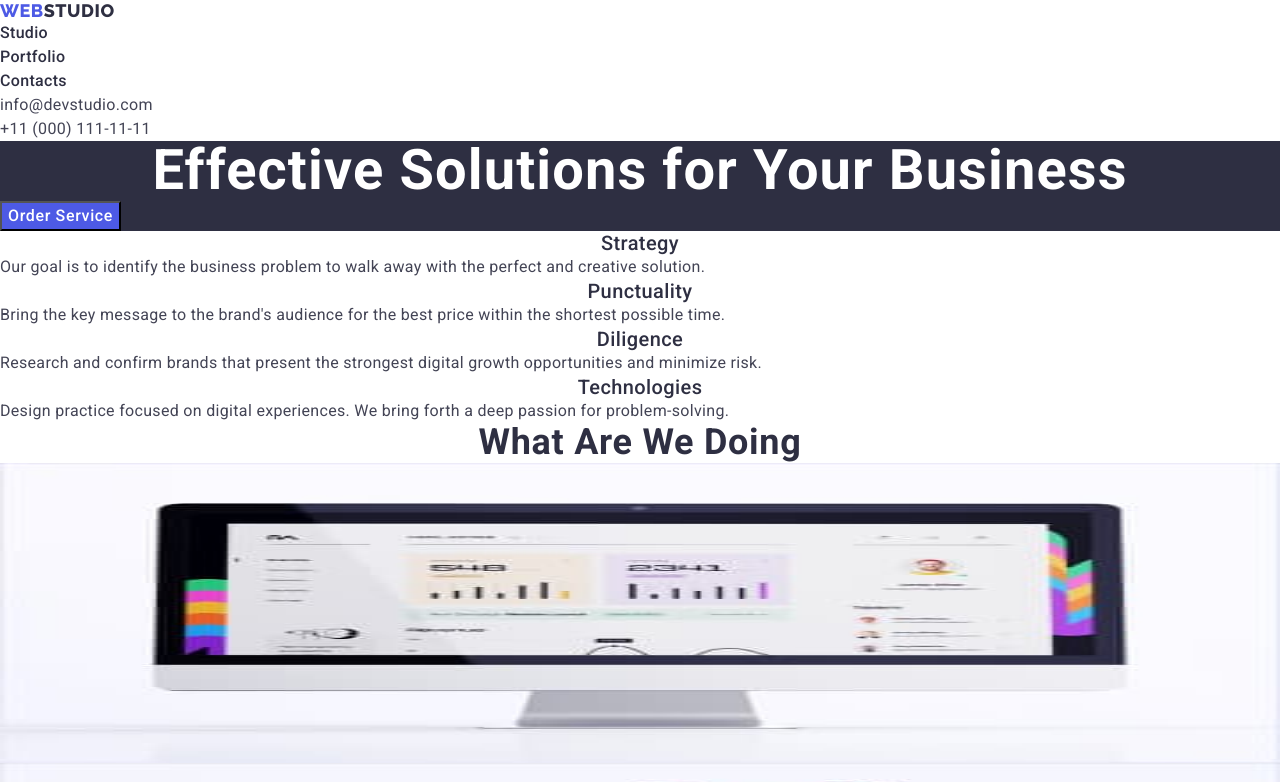
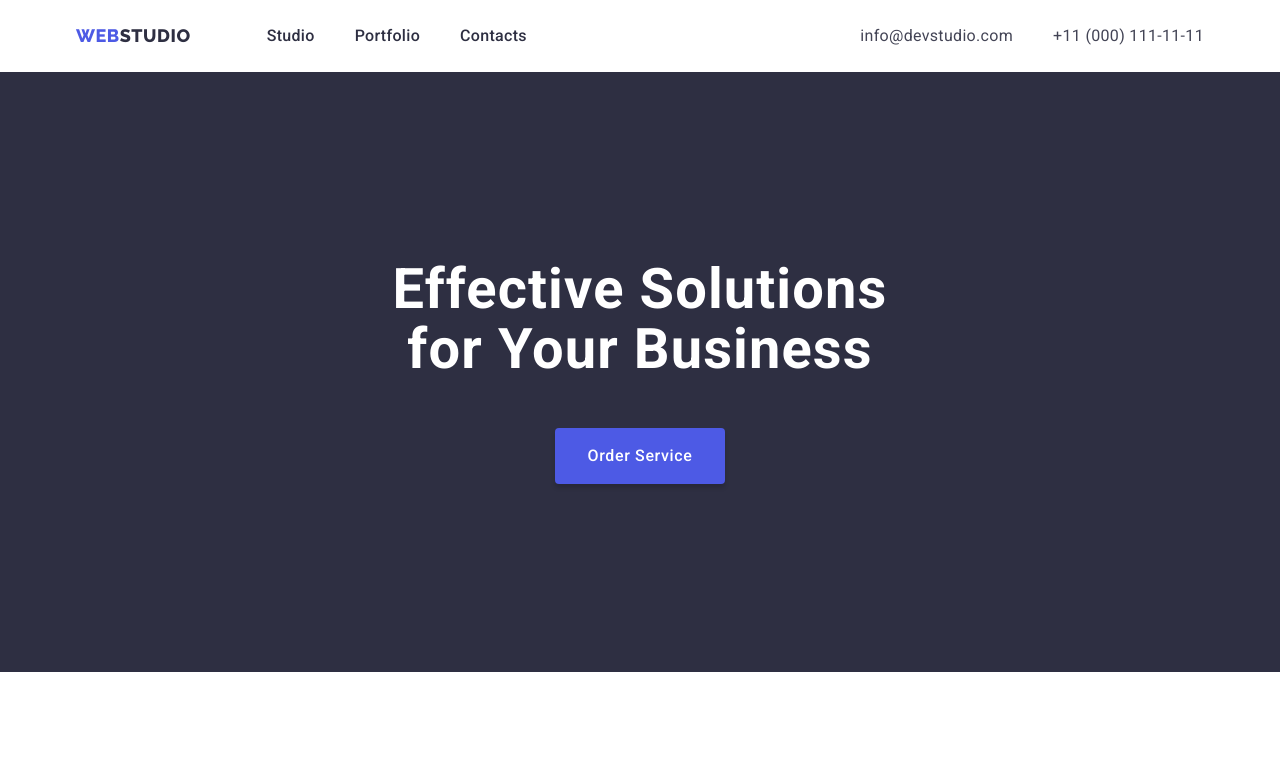
Before and after one commit to MariiaMozhara/goit-markup-hw-03, a plain HTML site: page index.html in a window 1280 px wide. Shown: the top 782 px of the page. Drawn offline with nearby package versions, Linux system fonts and the light colour scheme.

Commit message:
added some css classes

```diff
--- a/css/styles.css
+++ b/css/styles.css
@@ -38,6 +38,29 @@ img {
   width: 100%;
 }
 
+.section {
+  padding: 120px 0;
+}
+
+.container {
+  width: 1158px;
+  padding: 0 15px;
+  margin: 0 auto;
+}
+
+.visually-hidden {
+  position: absolute;
+  width: 1px;
+  height: 1px;
+  margin: -1px;
+  border: 0;
+  padding: 0;
+  white-space: nowrap;
+  clip-path: inset(100%);
+  clip: rect(0 0 0 0);
+  overflow: hidden;
+}
+
 .link {
   text-decoration: none;
 }
@@ -45,6 +68,26 @@ img {
 .list {
   list-style: none;
   text-decoration: none;
+}
+
+.header {
+  border-bottom: 1px solid var(--border-color);
+  padding: 24px 0;
+}
+
+.header-container {
+  display: flex;
+  justify-content: space-between;
+}
+
+.header-navigation {
+  display: flex;
+  align-items: center;
+}
+
+.header-menu {
+  display: flex;
+  gap: 40px;
 }
 
 .header-logo {
@@ -55,6 +98,7 @@ img {
   letter-spacing: 0.03em;
   text-transform: uppercase;
   color: #4d5ae5;
+  margin-right: 76px;
 }
 
 .logo-part {
@@ -68,6 +112,7 @@ img {
   letter-spacing: 0.02em;
   color: var(--main-text-color);
   text-decoration: none;
+  padding: 24px 0;
 }
 
 .header-menu-link:hover,
@@ -89,6 +134,11 @@ img {
   font-style: normal;
 }
 
+.header-contacts {
+  display: flex;
+  gap: 40px;
+}
+
 .header-contacts-link:hover,
 .header-contacts-link:focus {
   font-family: "Roboto", sans-serif;
@@ -107,10 +157,19 @@ img {
   font-family: "Roboto", sans-serif;
   font-style: normal;
   text-align: center;
+  max-width: 496px;
 }
 
 .hero {
   background-color: var(--main-text-color);
+  padding: 188px 0;
+}
+
+.hero-container {
+  display: flex;
+  gap: 48px;
+  flex-direction: column;
+  align-items: center;
 }
 
 .hero-button {
@@ -123,6 +182,11 @@ img {
   background: #4d5ae5;
   font-style: normal;
   font-size: 16px;
+  min-width: 169px;
+  padding: 16px 32px;
+  box-shadow: 0px 4px 4px rgba(0, 0, 0, 0.15);
+  border-radius: 4px;
+  border: 0;
 }
 
 .hero-button:focus,
@@ -134,6 +198,11 @@ img {
   list-style: none;
 }
 
+.page-principles-list {
+  display: flex;
+  gap: 24px;
+}
+
 .page-principles-title {
   font-weight: 500;
   font-size: 20px;
@@ -143,6 +212,7 @@ img {
   font-family: "Roboto", sans-serif;
   font-style: normal;
   text-align: center;
+  margin-bottom: 8px;
 }
 
 .page-principles-text {
@@ -153,6 +223,13 @@ img {
   font-style: normal;
   font-size: 16px;
   color: var(--header-link-color);
+}
+
+.page-principles-item {
+  width: calc((100% - 72px) / 4);
+  display: flex;
+  flex-direction: column;
+  justify-content: space-between;
 }
 
 .page-products-title {
--- a/index.html
+++ b/index.html
@@ -22,7 +22,7 @@
   </head>
   <body>
     <header class="header">
-      <div class="container">
+      <div class="container header-container">
         <nav class="header-navigation">
           <a href="./index.html" class="header-logo link"
             >Web<span class="logo-part">Studio</span></a
@@ -61,16 +61,16 @@
     </header>
 
     <main>
-      <section class="hero">
-        <div class="container">
+      <section class="hero section">
+        <div class="container hero-container">
           <h1 class="hero-title">Effective Solutions for Your Business</h1>
           <button class="hero-button" type="button">Order Service</button>
         </div>
       </section>
 
-      <section>
+      <section class="section">
         <div class="container">
-          <h2 hidden class="page-principles">Our principles</h2>
+          <h2 class="page-principles visually-hidden">Our principles</h2>
           <ul class="page-principles-list list">
             <li class="page-principles-item">
               <h3 class="page-principles-title list">Strategy</h3>
@@ -103,7 +103,7 @@
           </ul>
         </div>
       </section>
-      <section class="page-products">
+      <section class="page-products section">
         <div class="container">
           <h2 class="page-products-title">What are we doing</h2>
           <ul class="page-products-list list">
@@ -137,7 +137,7 @@
           </ul>
         </div>
       </section>
-      <section class="page-team">
+      <section class="page-team section">
         <div class="container">
           <h2 class="page-team-title">Our Team</h2>
           <ul class="page-team-list list">
```
Also changed, not shown: portfolio.html (+1 -1 lines).
